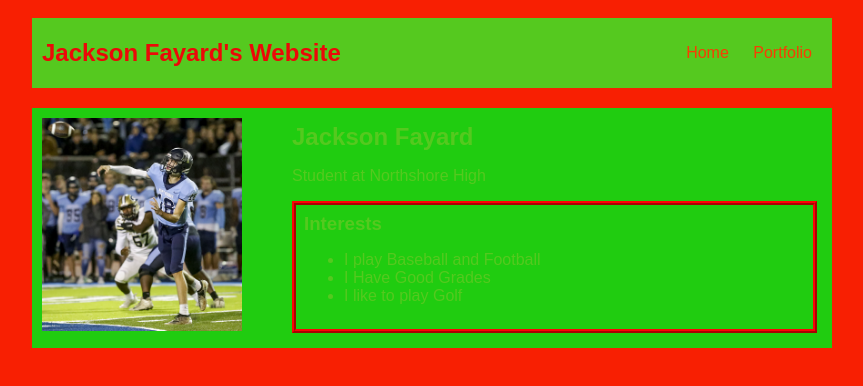
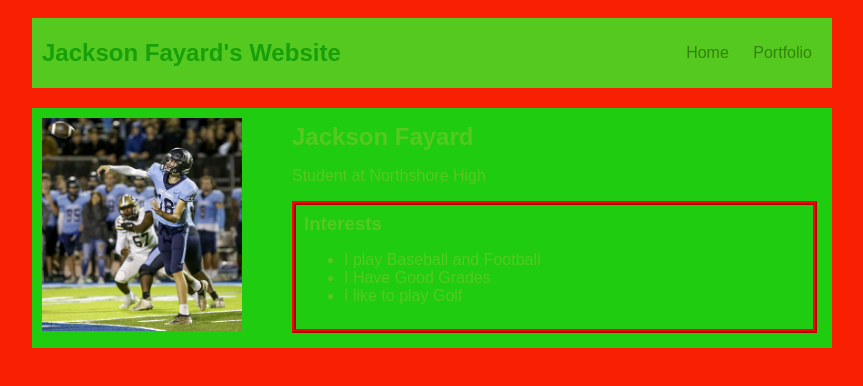
Before and after one commit to johnfayard/johnfayard.github.io, a plain HTML site: page index.html in a window 1280 px wide. Shown: the whole page, without its empty margins (208-1071 px from the left). Drawn offline with Linux system fonts and the light colour scheme.

Commit message:
hello this is agian changing the text color

```diff
--- a/index.html
+++ b/index.html
@@ -25,7 +25,7 @@
             h1 {
                 display: flex;
                 align-items: center;
-                color: rgb(236, 8, 8);
+                color: rgb(23, 160, 10);
                 flex: 1;
                 margin: 0;
             }
@@ -38,7 +38,7 @@
             }
             a {
                 text-decoration: none;
-                color: rgb(247, 61, 4);
+                color: rgb(50, 131, 12);
             }
 
             /* main container area beneath menu */
```
